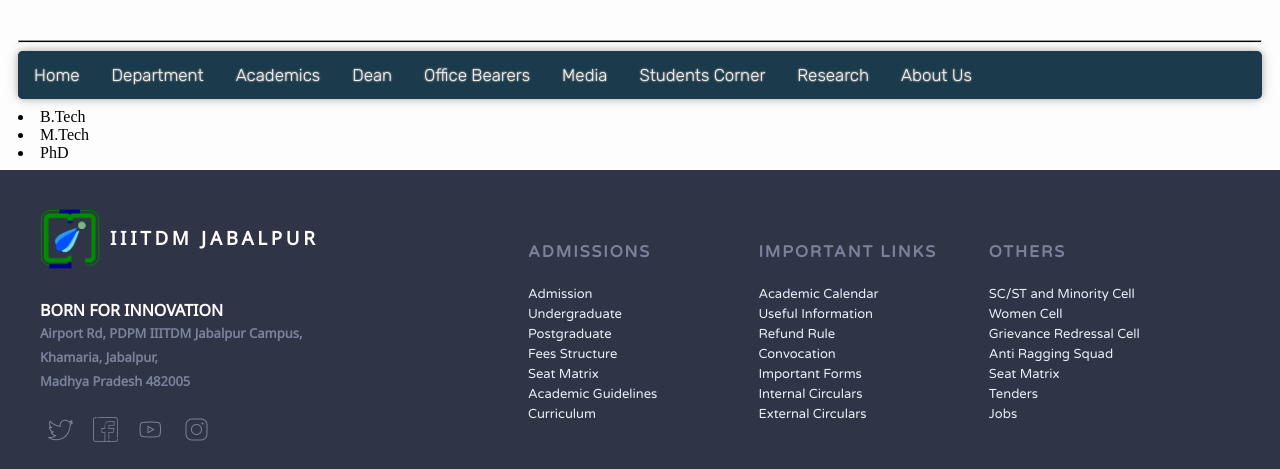
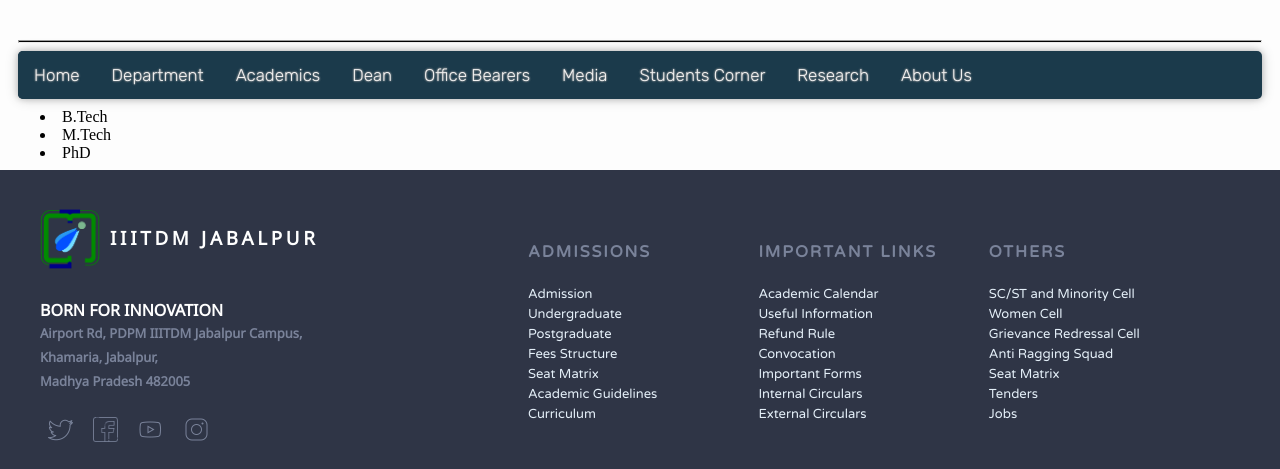
Before and after one commit to Hemant2000-karens/InstituteWebsite, a PHP site: page /Acd.php in a window 1280 px wide. Shown: the part 176-645 px from the top of the page. Run offline with PHP 8.4, Linux system fonts and the light colour scheme.

Commit message:
comit page

```diff
--- a/en/Acd.php
+++ b/en/Acd.php
@@ -5,9 +5,10 @@
 	<title>Academics | IIITDMJ</title>
 		<meta http-equiv="refresh" content="3000">
         <meta name="viewport" content="width=device-width, initial-scale=1.0">
-        <link rel="stylesheet" href="style.css">
-       <link rel="stylesheet" type="text/css" href="mobile.css">
+        <link rel="stylesheet" href="./style.css">
+       <link rel="stylesheet" type="text/css" href="./mobile.css">
 </head>
+
 	    <?php include './topheader.php';?>
 	    <div class="container">
 	    <body>
@@ -16,7 +17,7 @@
 
 <span class="br"></span>
 
-	<div class="AcademicsMain">
+	<div class="AcMain">
 		<div class="AcademicsNav">
 			<aside>
 				<li>B.Tech</li>
--- a/en/style.css
+++ b/en/style.css
@@ -925,3 +925,11 @@ padding-left:380px;
 
 
 /* Academics Page */
+
+
+.AcMain
+{
+ margin-left: auto;
+  margin-right: auto;
+  width: 1200px;
+}
```
